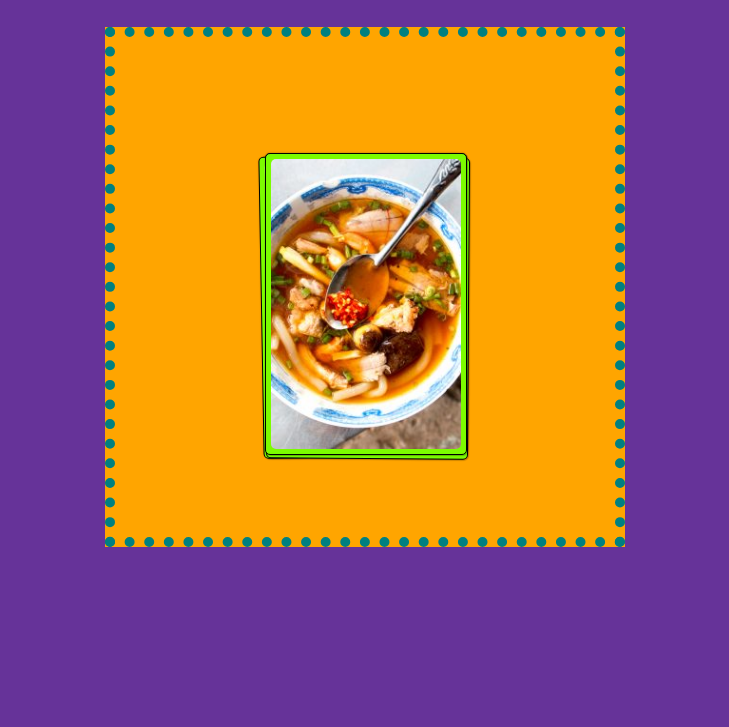
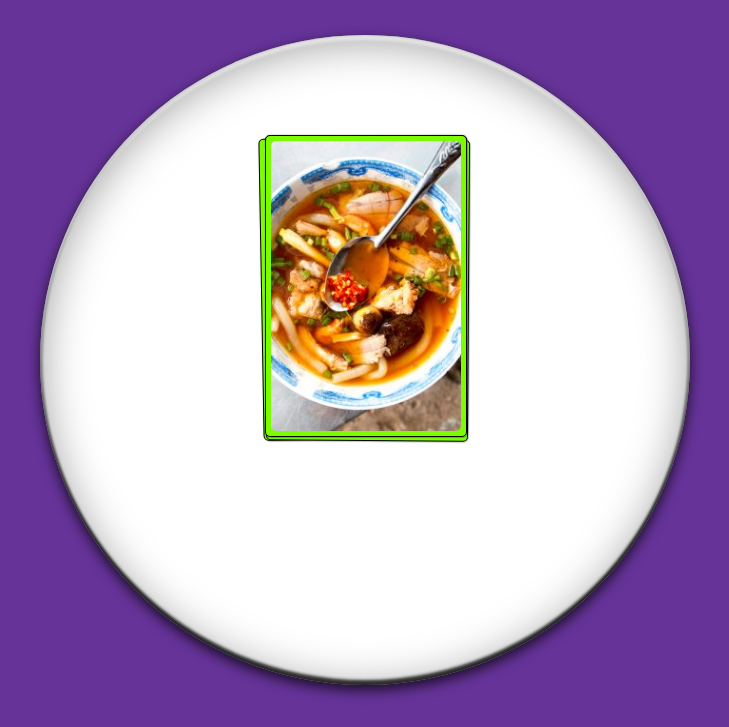
Before and after one commit to erinkshaw/nibblr-web, a plain HTML site: page index.html in a window 1280 px wide. Shown: the part 73-800 px from the top of the page, without its empty margins (275-1004 px from the left). Drawn offline with Linux system fonts and the light colour scheme.

Commit message:
first attempt to shape the plate

```diff
--- a/index.html
+++ b/index.html
@@ -9,7 +9,12 @@
 
 </head>
 <body>
+    <div>
+        <h1>Hold for Title image</h1>
+    </div>
     <div id="viewport">
+        <div class="plate">
+            <div id="before">
         <ul class="stack">
             <li class="pizza">
                 <img src="./img/pizza.jpg" />
@@ -24,6 +29,8 @@
                 <img src="./img/soup.jpg" />
             </li>
         </ul>
+            </div>
+        </div>
     </div>
 </body>
 
--- a/nibblr.css
+++ b/nibblr.css
@@ -1,4 +1,4 @@
-/*html,
+html,
 body,
 ul,
 li {
@@ -6,33 +6,66 @@ li {
 }
 
 body {
-    background: #FCD424; font: normal 16px/24px 'Helvetica Neue', Helvetica, Arial, freesans, sans-serif;
-}*/
-body {
     background-color: rebeccapurple;
 }
+div {
+    text-align: center;
+}
 /*#viewport {
-    width: 500px; height: 500px; background: #C7433E; border: 10px solid #ED5D52; margin: 100px auto 0; position: relative;
+    background-color: antiquewhite;
+    margin: 50px auto 0px;
+    position: relative;
+    height: 600px;
+    width: 500px;
+    border: 1px darkgrey solid;
+    border-radius: 400px
+
+}*/
+
+
+.plate {
+  /*display: inline-block;*/
+  width: 650px;
+  height: 650px;
+  background: white;
+  margin: 50px auto 0px;
 }
 
-#viewport .stack {
-    width: 200px; height: 300px; background: #ED5D52; position: absolute; top: 100px; left: 50%; margin-left: -100px; border-radius: 10px;
+/* Plate Styling */
+.plate {
+  $plate-edge: 33px;
+  position: relative;
+  box-sizing: border-box;
+  padding: $plate-edge ($plate-edge + 20);
+  border-radius: 400px;
+  box-shadow:
+    /* Outer Plate Bevel */
+    inset 0 5px 3px 0 rgba(255,255,255,.5), /* Top */
+    inset 0 -5px 3px 0 rgba(0,0,0,.78), /* Bottom */
+    inset 3px 0 2px 0 rgba(0,0,0,.25), /* Left */
+    inset -3px 0 2px 0 rgba(0,0,0,.25), /* Right */
+
+    /* Outer Plate Shadow */
+    inset 0 5px 46px 0 rgba(0,0,0,.4),
+    0 5px 13px 0 rgba(0,0,0,.75)
+    ;
 }
 
-#viewport li {
-    width: 200px; height: 300px; list-style: none; background: #fff; border-radius: 5px; position: absolute; top: 0; left: 0; box-shadow: 0 0 2px rgba(0,0,0,.2), 1px 1px 1px rgba(0,0,0,.2); line-height: 300px; text-align: center; font-size: 100px; border: 10px solid #ECECEC; box-sizing: border-box; cursor: default;
-}*/
-
-#viewport {
-    background-color: orange;
-    margin: 100px auto 0px;
-    position: relative;
-    height: 500px;
-    width: 500px;
-    border: 10px teal dotted;
-    border-radius: 300px PLATE
-
-}
+before {
+    background-color: red
+    display: block;
+    position: absolute;*/
+    top: $plate-edge;
+    right: $plate-edge;
+    bottom: $plate-edge;
+    left: $plate-edge;
+    border-radius: 20px;
+    box-shadow:
+      /* Inner Plate Shadow
+      inset 0 0 4px 3px rgba(255,255,255,1), /* Top */
+      inset 0 8px 16px 4px rgba(0,0,0,.25) /* Top */
+      ;
+  }
 
 #viewport .stack {
     width: 200px;
```
Also changed, not shown: 1 other file.
